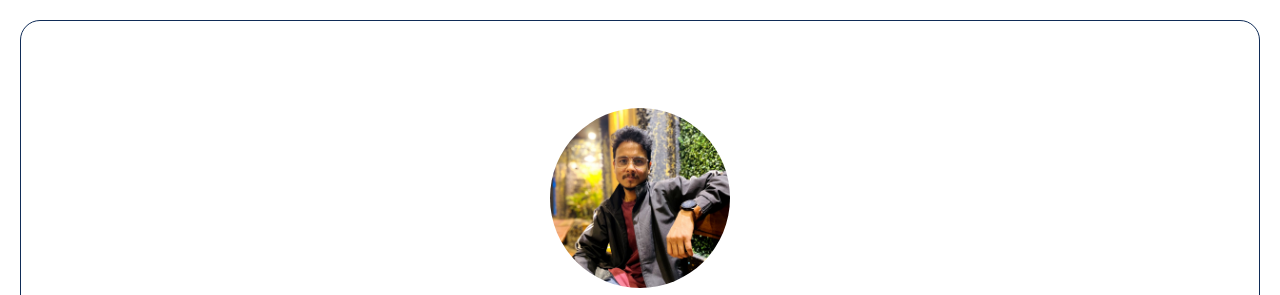
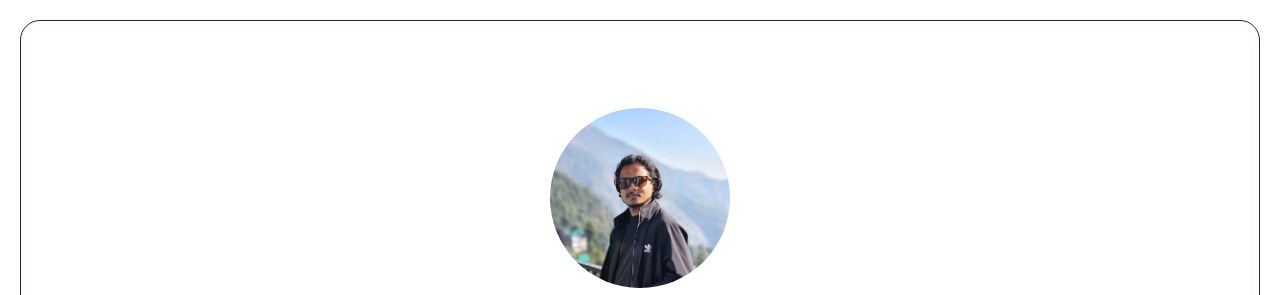
Before and after one commit to official-rishabh-parihar/Contacts, a plain HTML site: page index.html in a window 1280 px wide. Shown: the top 295 px of the page. Drawn offline with nearby package versions, Linux system fonts and the light colour scheme.

Commit message:
Profile picture updated

```diff
--- a/index.html
+++ b/index.html
@@ -22,7 +22,7 @@
         <div class="border pin_page">
 
             <div class="front_page_section">
-                <img class="profile_pic" src="./assets/Profile.jpg" alt="">
+                <img class="profile_pic" src="./assets/Profile02.jpg" alt="">
                 <h1>Mr. Rishabh Parihar</h1>
                 <p>Contact: <a href="tel:+916265842625">+91 6265842625</a> | <a href="tel:+918819912828"> +91 8819912828</a></p>
                 <p>Email: <a href="mailto:official.rishabh.parihar@gmail.com">official.rishabh.parihar@gmail.com</a></p>
```
Also changed, not shown: assets/Profile01.jpg (renamed from assets/Profile.jpg), assets/Profile02.jpg (added).
